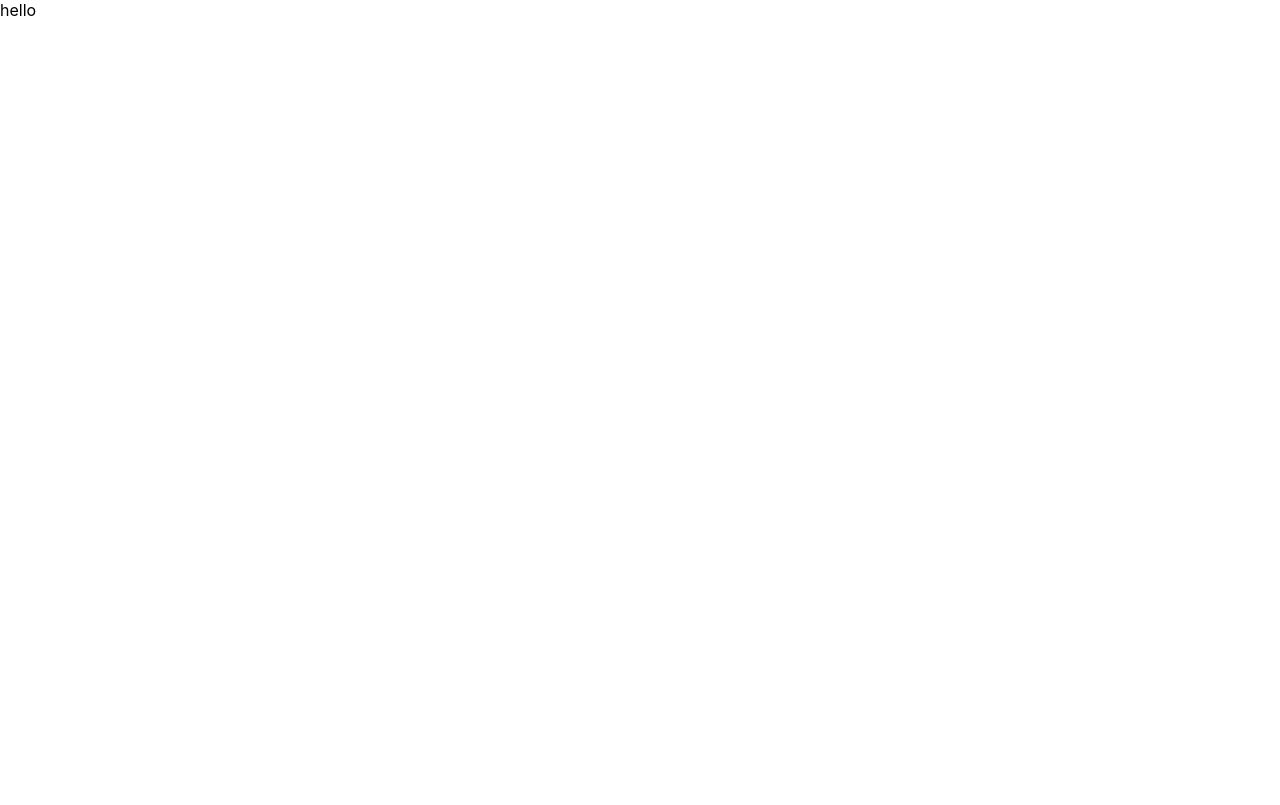
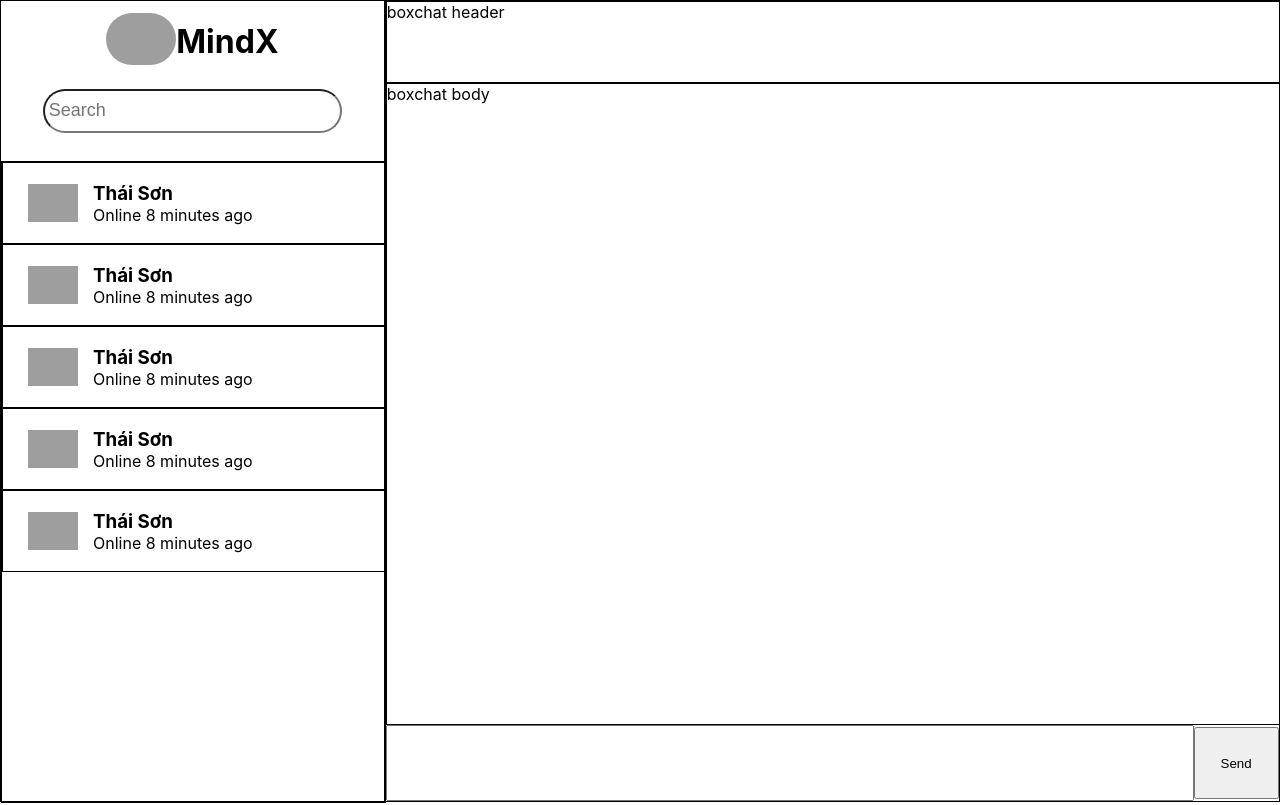
Before and after one commit to QuangTrongNhan/react-ci-1, a React (Create React App) app: page / in a window 1280 px wide. Built offline with nearby package versions, Linux system fonts and the light colour scheme; grey boxes are pictures that could not be loaded.

Commit message:
App Chat

```diff
--- a/package.json
+++ b/package.json
@@ -6,6 +6,7 @@
     "@testing-library/jest-dom": "^5.11.6",
     "@testing-library/react": "^11.2.2",
     "@testing-library/user-event": "^12.6.0",
+    "firebase": "^8.2.4",
     "react": "^17.0.1",
     "react-dom": "^17.0.1",
     "react-scripts": "4.0.1",
--- a/src/App.css
+++ b/src/App.css
@@ -1,38 +1,8 @@
-.App {
-  text-align: center;
+*{
+  margin:0px;
+  padding:0px;
 }
-
-.App-logo {
-  height: 40vmin;
-  pointer-events: none;
+.cont-app {
+  width: 100vw;
+  display: flex;
 }
-
-@media (prefers-reduced-motion: no-preference) {
-  .App-logo {
-    animation: App-logo-spin infinite 20s linear;
-  }
-}
-
-.App-header {
-  background-color: #282c34;
-  min-height: 100vh;
-  display: flex;
-  flex-direction: column;
-  align-items: center;
-  justify-content: center;
-  font-size: calc(10px + 2vmin);
-  color: white;
-}
-
-.App-link {
-  color: #61dafb;
-}
-
-@keyframes App-logo-spin {
-  from {
-    transform: rotate(0deg);
-  }
-  to {
-    transform: rotate(360deg);
-  }
-}
--- a/src/App.js
+++ b/src/App.js
@@ -1,9 +1,12 @@
 import './App.css';
+import {BoxChat} from '../src/components/BoxChat'
+import {SideBar} from '../src/components/SideBar'
 
 function App() {
   return (
-    <div>
-      hello
+    <div className="cont-app">
+      <SideBar/>
+      <BoxChat/>
     </div>
 
 
--- /dev/null
+++ b/src/components/BoxChat.jsx
@@ -0,0 +1,22 @@
+import '../css/BoxChat.css';
+import React from 'react'
+
+class BoxChat extends React.Component {
+    constructor(props) {
+        super(props)
+    }
+    render() {
+        return (
+            <div className="container-boxchat">
+                <div className="boxchat-header">boxchat header</div>
+                <div className="boxchat-body">boxchat body</div>
+                <div className="boxchat-footer">
+                    <input type="text"/>
+                    <button>Send</button>
+                </div>
+            </div>
+        )
+    }
+}
+
+export {BoxChat}
--- /dev/null
+++ b/src/components/SideBar.jsx
@@ -0,0 +1,81 @@
+import "../css/SideBar.css";
+import React from "react";
+
+class SideBar extends React.Component {
+  constructor(props) {
+    super(props);
+  }
+  render() {
+    return (
+      <div className="container-sidebar">
+
+        <div className="sidebar-header">
+          <div className="sidebar-header-title">
+
+            <div className="sidebar-header-img">
+              <img
+                src="https://cdn.dribbble.com/users/420317/screenshots/6195864/friend.jpg"
+                alt="icon app chat"
+              />
+            </div>
+
+            <h1>MindX</h1>
+          </div>
+
+          <div className="sidebar-header-searchbar">
+            <input type="text" placeholder="Search" />
+          </div>
+        </div>
+
+        <div className="sidebar-body">
+           <div className="sidebar-display-user">
+               <img src="https://png.pngtree.com/png-vector/20190321/ourmid/pngtree-vector-users-icon-png-image_856952.jpg" alt="icon user"/>
+
+               <div className="sidebar-display-user-detail">
+                   <h3>Thái Sơn</h3>
+                   <p>Online 8 minutes ago</p>
+               </div>
+           </div>
+
+           <div className="sidebar-display-user">
+               <img src="https://png.pngtree.com/png-vector/20190321/ourmid/pngtree-vector-users-icon-png-image_856952.jpg" alt="icon user"/>
+
+               <div className="sidebar-display-user-detail">
+                   <h3>Thái Sơn</h3>
+                   <p>Online 8 minutes ago</p>
+               </div>
+           </div>
+
+           <div className="sidebar-display-user">
+               <img src="https://png.pngtree.com/png-vector/20190321/ourmid/pngtree-vector-users-icon-png-image_856952.jpg" alt="icon user"/>
+
+               <div className="sidebar-display-user-detail">
+                   <h3>Thái Sơn</h3>
+                   <p>Online 8 minutes ago</p>
+               </div>
+           </div>
+
+           <div className="sidebar-display-user">
+               <img src="https://png.pngtree.com/png-vector/20190321/ourmid/pngtree-vector-users-icon-png-image_856952.jpg" alt="icon user"/>
+
+               <div className="sidebar-display-user-detail">
+                   <h3>Thái Sơn</h3>
+                   <p>Online 8 minutes ago</p>
+               </div>
+           </div>
+
+           <div className="sidebar-display-user">
+               <img src="https://png.pngtree.com/png-vector/20190321/ourmid/pngtree-vector-users-icon-png-image_856952.jpg" alt="icon user"/>
+
+               <div className="sidebar-display-user-detail">
+                   <h3>Thái Sơn</h3>
+                   <p>Online 8 minutes ago</p>
+               </div>
+           </div>
+        </div>
+      </div>
+    );
+  }
+}
+
+export { SideBar };
--- /dev/null
+++ b/src/css/BoxChat.css
@@ -0,0 +1,34 @@
+.container-boxchat {
+    width: 70%;
+    height: 100vh;
+    border: 1px solid black;
+}
+
+.boxchat-header{
+    width: 100%;
+    height: 10%;
+    border: 1px solid black;
+}
+
+.boxchat-body{
+    width: 100%;
+    height: 80%;
+    border: 1px solid black;
+}
+
+.boxchat-footer{
+    width: 100%;
+    height: 10%;
+    /* border: 1px solid black; */
+}
+
+.boxchat-footer input{
+    width: 90%;
+    height: 90%;
+    outline: none;
+}
+
+.boxchat-footer button{
+    width: 9.5%;
+    height: 90%;
+}
--- /dev/null
+++ b/src/css/SideBar.css
@@ -0,0 +1,76 @@
+.container-sidebar {
+  border: 1px solid black;
+  width: 30%;
+  height: 100vh;
+}
+.sidebar-header {
+  width: 100%;
+  /* border: 1px solid red; */
+  height: 20%;
+  text-align: center;
+}
+
+.sidebar-header-title {
+  width: 100%;
+  /* border: 1px solid black; */
+  height: 50%;
+  display: flex;
+  justify-content: center;
+  align-items:center;
+}
+
+.sidebar-header-cont-img {
+  width: 30%;
+  margin: 2% auto;
+}
+
+.sidebar-header-title img {
+  width: 70px;
+  margin: 20% auto;
+  border-radius: 50px;
+}
+
+.sidebar-header-searchbar {
+  width: 100%;
+  height: 50%;
+}
+
+.sidebar-header-searchbar input {
+  width: 75%;
+  height: 4vh;
+  padding: 4px;
+  border-radius: 30px;
+  outline: none;
+  font-size: 18px;
+  margin: 2% auto;
+}
+
+.sidebar-body {
+  width: 100%;
+  border: 1px solid black;
+  height: 80%;
+  text-align: center;
+}
+
+.sidebar-display-user {
+  border: 1px solid black;
+  width: 100%;
+  height: 10vh;
+  display: flex;
+  align-items: center;
+}
+
+.sidebar-display-user img {
+  width: 50px;
+  margin-left: 25px;
+}
+
+.sidebar-display-user-detail {
+  width: 50%;
+  height: 100%;
+  display: flex;
+  flex-direction: column;
+  align-items: flex-start;
+  justify-content: center;
+  margin-left: 15px;
+}
```
Also changed, not shown: src/utils/utils.js (added, +9 -0 lines), 2 other files (tests, documents, lock files or other folders).
